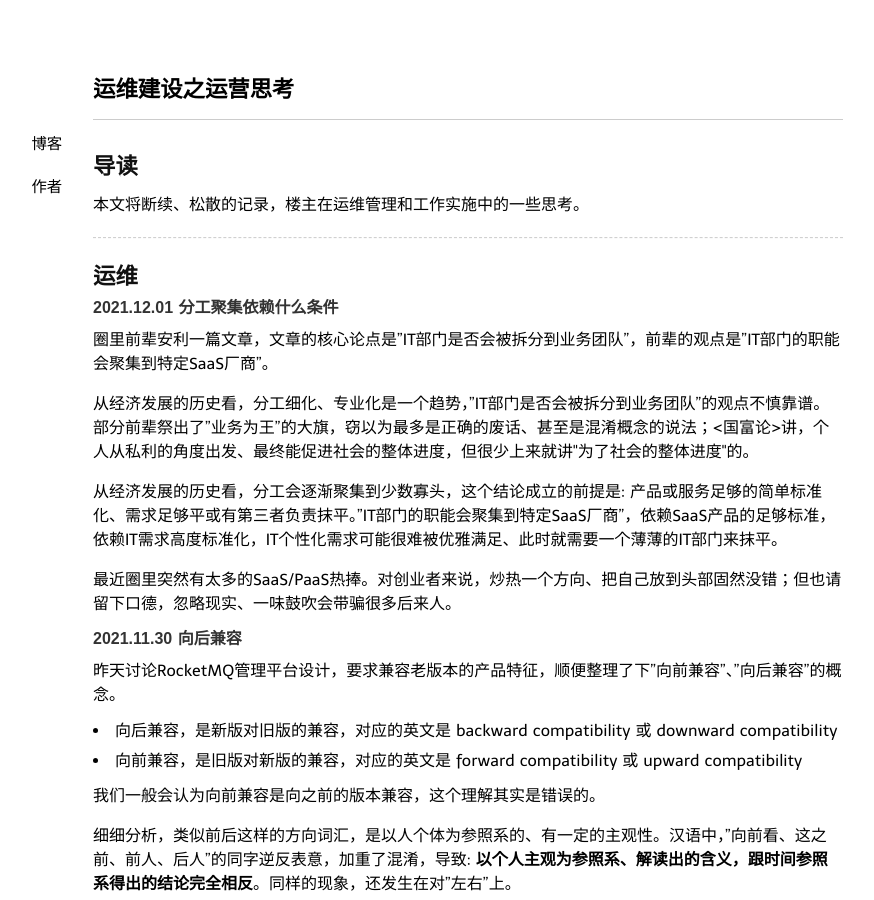
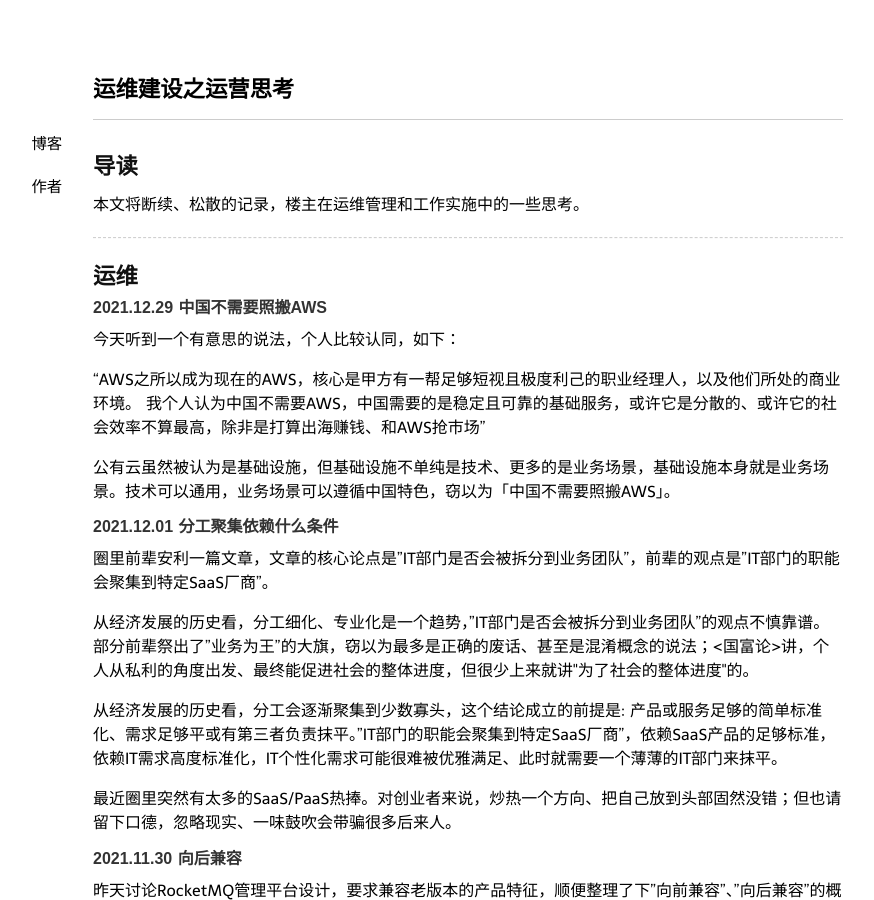
Before and after one commit to niean/niean.github.io, a Jekyll site: the page built from _posts/2020-03-15-op-tb.markdown, in a window 1280 px wide and 900 px high. Shown: the whole window, without its empty margins (172-1046 px from the left). Built offline with Jekyll 4.4.1, drawn with Linux system fonts in a browser that asks for light colours; comment, search, counter and statistics services are not loaded; some of the changed text lies outside the part shown.

Commit message:
update:记录一些想法

```diff
--- a/_posts/2020-01-25-op-model.markdown
+++ b/_posts/2020-01-25-op-model.markdown
@@ -7,7 +7,7 @@ tags:
 ---
 
 ## 导读
-本文主要探讨IT运维工种的职责模型、职责演进、职业局限等问题，下文将IT运维简称为运维。
+本文主要探讨经典IT运维工种的职责模型、职责演进、职业局限等问题，下文将IT运维简称为运维。Devops及云原生之后，运维团队的职责发生了很大变化，不在本文讨论范围。
 
 运维包括企业内部的自有运维团队、运维服务/软件提供商两类，本文的讨论主要针对自有运维团队。
 
--- a/_posts/2020-03-15-op-tb.markdown
+++ b/_posts/2020-03-15-op-tb.markdown
@@ -11,6 +11,14 @@ tags:
 
 ----
 ## 运维
+#### 2021.12.29 中国不需要照搬AWS
+今天听到一个有意思的说法，个人比较认同，如下：
+
+"AWS之所以成为现在的AWS，核心是甲方有一帮足够短视且极度利己的职业经理人，以及他们所处的商业环境。 我个人认为中国不需要AWS，中国需要的是稳定且可靠的基础服务，或许它是分散的、或许它的社会效率不算最高，除非是打算出海赚钱、和AWS抢市场"
+
+公有云虽然被认为是基础设施，但基础设施不单纯是技术、更多的是业务场景，基础设施本身就是业务场景。技术可以通用，业务场景可以遵循中国特色，窃以为「中国不需要照搬AWS」。
+
+
 #### 2021.12.01 分工聚集依赖什么条件
 圈里前辈安利一篇文章，文章的核心论点是"IT部门是否会被拆分到业务团队"，前辈的观点是"IT部门的职能会聚集到特定SaaS厂商"。
 
@@ -180,6 +188,12 @@ Dev同学可能对分阶段认识有误区，可能会站在技术或代码开
 
 ----
 ## 管理
+#### 2021.12.29 柔情管理不可取
+管理者做一个和事佬，对员工不好意思管、不敢管，表面上看柔情、其实是不作为。
+
+柔情管理者，过分依赖员工的个人主动性，一旦遇到不自觉的人，整个团队的人效就会很差。柔情管理不可取。
+
+
 #### 2021.09.29 能力和地位要匹配
 《周易·系辞·下》有云：「德薄而位尊，智小而谋大，力小而任重，鲜不及矣」。地位过低、过高，都会有问题。
 
--- a/_posts/2021-05-18-op-architecture.markdown
+++ b/_posts/2021-05-18-op-architecture.markdown
@@ -24,6 +24,12 @@ K8S不等于云原生。符合标准的公有云、私有云、混合云方案
 职能转移，主要动力在于：K8S体系吸收、囊括了Devops建设思想，使得Devops单独存在的必要性降低。
 
 ## 技术
+#### 2021.12.29 再谈架构师的价值
+架构师需要兼顾短、中、长三期解决方案，特别是合理的过渡方案。
+
+只是为正确的废话摇旗呐喊，岗位价值就大大缩水了；不考虑现状的rearch，在大部分公司是空谈。
+
+
 #### 2021.09.30 康威定律
 康威定律(Conway’s Law)是马尔文·康威1967提出的：「设计系统的架构受制于产生这些设计的组织的沟通结构」。通俗的来讲：有什么样的组织结构、就有什么样的产品架构。康威定律可以细分为四条规律：
 
```
